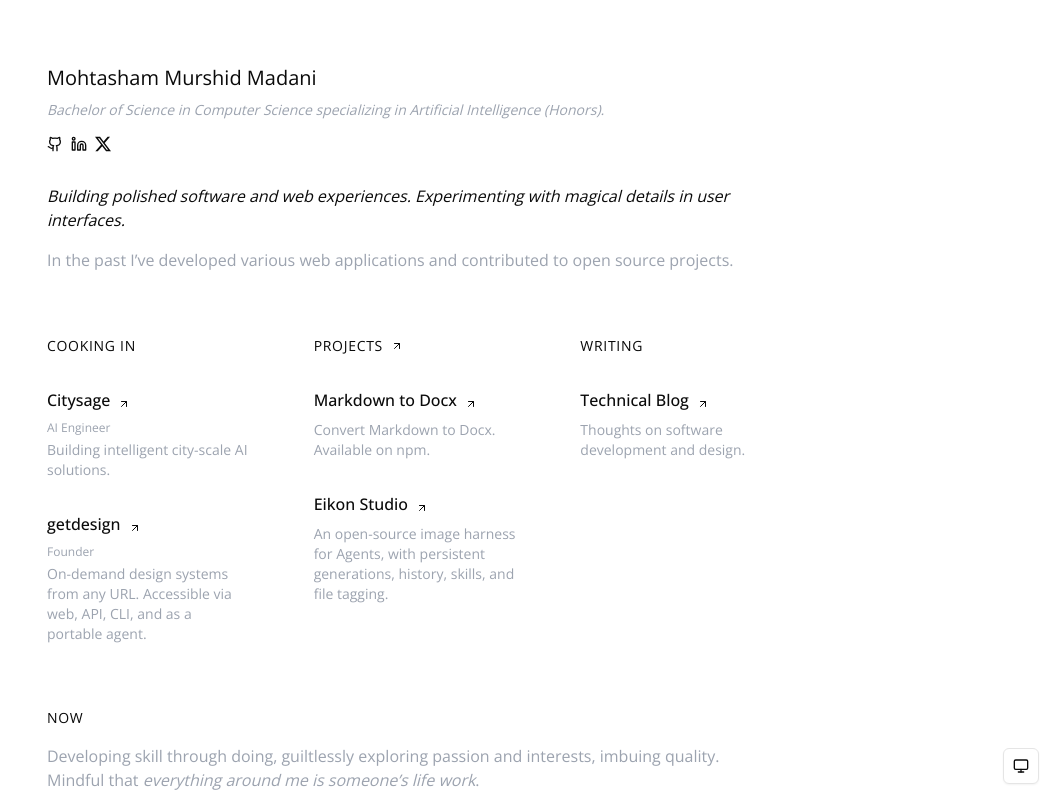
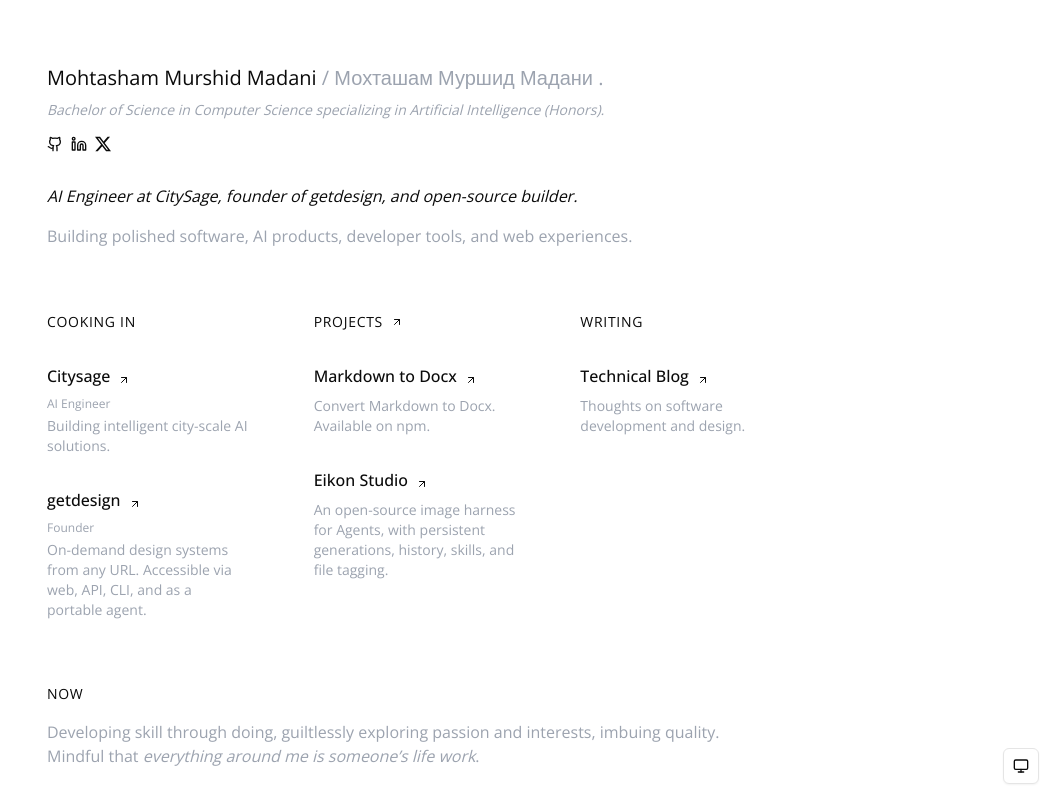
Before and after one commit to MohtashamMurshid/portfoliowithm, a Next.js app: page / in a window 1280 px wide. Shown: the top 800 px of the page, without its empty margins (225-1280 px from the left). Built offline with nearby package versions, Linux system fonts and the light colour scheme; no server answers.

Commit message:
fix: strengthen personal SEO signals

```diff
--- a/app/layout.tsx
+++ b/app/layout.tsx
@@ -3,6 +3,12 @@
 import { ThemeProvider } from "@/components/theme-provider";
 import { Open_Sans } from "next/font/google";
 import { ModeToggle } from "@/components/ModeToggle";
+
+const siteUrl = "https://www.mohtasham.dev";
+const homeUrl = `${siteUrl}/`;
+const siteName = "Mohtasham Murshid Madani";
+const siteDescription =
+  "Mohtasham Murshid Madani is an AI Engineer at CitySage, founder of getdesign, and open-source builder creating AI, developer tooling, and web experiences.";
 
 // If loading a variable font, you don't need to specify the font weight
 const sans = Open_Sans({
@@ -11,46 +17,50 @@
 });
 
 export const metadata: Metadata = {
-  metadataBase: new URL("https://mohtasham.dev"),
+  metadataBase: new URL(siteUrl),
   title: {
-    default: "Mohtasham Murshid Madani",
-    template: "%s | Mohtasham Murshid Madani",
+    default:
+      "Mohtasham Murshid Madani | AI Engineer at CitySage, Founder of getdesign",
+    template: `%s | ${siteName}`,
   },
-  description: "Software Engineer, AI Researcher, and Entrepreneur",
+  description: siteDescription,
   keywords: [
     "Mohtasham Murshid Madani",
+    "AI Engineer at CitySage",
+    "getdesign founder",
+    "open-source builder",
     "Software Engineer",
     "AI Researcher",
     "Entrepreneur",
     "Portfolio",
     "Developer",
   ],
-  authors: [{ name: "Mohtasham Murshid Madani", url: "https://mohtasham.dev" }],
-  creator: "Mohtasham Murshid Madani",
-  publisher: "Mohtasham Murshid Madani",
+  authors: [{ name: siteName, url: homeUrl }],
+  creator: siteName,
+  publisher: siteName,
   alternates: {
-    canonical: "/",
+    canonical: homeUrl,
   },
   openGraph: {
     type: "website",
     locale: "en_US",
-    url: "https://mohtasham.dev",
+    url: homeUrl,
     siteName: "Mohtasham's Portfolio",
-    title: "Mohtasham Murshid Madani",
-    description: "Software Engineer, AI Researcher, and Entrepreneur",
+    title: "Mohtasham Murshid Madani | AI Engineer at CitySage",
+    description: siteDescription,
     images: [
       {
         url: "/opengraph-image.png",
         width: 1200,
         height: 630,
-        alt: "Mohtasham Murshid Madani",
+        alt: siteName,
       },
     ],
   },
   twitter: {
     card: "summary_large_image",
-    title: "Mohtasham Murshid Madani",
-    description: "Software Engineer, AI Researcher, and Entrepreneur",
+    title: "Mohtasham Murshid Madani | AI Engineer at CitySage",
+    description: siteDescription,
     images: ["/twitter-image.png"],
     creator: "@mohtashamdotdev",
   },
@@ -94,19 +104,60 @@
               __html: JSON.stringify({
                 "@context": "https://schema.org",
                 "@type": "Person",
-                name: "Mohtasham Murshid Madani",
-                url: "https://mohtasham.dev",
+                "@id": `${siteUrl}/#person`,
+                name: siteName,
+                alternateName: [
+                  "Mohtasham Madani",
+                  "\u0645\u062D\u062A\u0634\u0645 \u0645\u0631\u0634\u062F \u0645\u062F\u0646\u064A",
+                ],
+                url: homeUrl,
                 sameAs: [
-                  "https://github.com/mohtashammurshid",
-                  "https://www.instagram.com/mohtashammurshid/",
+                  "https://github.com/MohtashamMurshid",
                   "https://www.linkedin.com/in/mohtashammurshid/",
                   "https://x.com/mohtashamdotdev",
+                  "https://www.instagram.com/mohtashammurshid/",
+                  "https://peerlist.io/mohtasham",
+                  "https://luma.com/user/mohtasham",
                 ],
-                jobTitle: "Software Engineer",
+                jobTitle: "AI Engineer",
                 worksFor: {
                   "@type": "Organization",
-                  name: "Independent",
+                  name: "CitySage",
+                  url: "https://citysage.my",
                 },
+                founder: {
+                  "@type": "Organization",
+                  name: "getdesign",
+                  url: "https://getdesign.app",
+                },
+                knowsAbout: [
+                  "Artificial intelligence",
+                  "Software engineering",
+                  "Developer tools",
+                  "Open source software",
+                  "Web development",
+                  "Design systems",
+                ],
+                makesOffer: [
+                  {
+                    "@type": "Offer",
+                    itemOffered: {
+                      "@type": "SoftwareApplication",
+                      name: "getdesign",
+                      applicationCategory: "DesignApplication",
+                      url: "https://getdesign.app",
+                    },
+                  },
+                  {
+                    "@type": "Offer",
+                    itemOffered: {
+                      "@type": "SoftwareApplication",
+                      name: "@mohtasham/md-to-docx",
+                      applicationCategory: "DeveloperApplication",
+                      url: "https://www.npmjs.com/package/@mohtasham/md-to-docx",
+                    },
+                  },
+                ],
               }),
             }}
           />
@@ -117,7 +168,7 @@
                 "@context": "https://schema.org",
                 "@type": "WebSite",
                 name: "Mohtasham's Portfolio",
-                url: "https://mohtasham.dev",
+                url: homeUrl,
                 potentialAction: {
                   "@type": "SearchAction",
                   target:
--- a/app/robots.ts
+++ b/app/robots.ts
@@ -1,7 +1,7 @@
 import type { MetadataRoute } from "next";
 
 export default function robots(): MetadataRoute.Robots {
-  const baseUrl = "https://mohtasham.dev";
+  const baseUrl = "https://www.mohtasham.dev";
   return {
     rules: {
       userAgent: "*",
--- a/app/sitemap.ts
+++ b/app/sitemap.ts
@@ -1,7 +1,7 @@
 import type { MetadataRoute } from "next";
 
 export default function sitemap(): MetadataRoute.Sitemap {
-  const baseUrl = "https://mohtasham.dev";
+  const baseUrl = "https://www.mohtasham.dev";
   const now = new Date();
   return [
     {
--- a/components/DynamicHeading.tsx
+++ b/components/DynamicHeading.tsx
@@ -2,10 +2,14 @@
 import { useState, useEffect } from "react";
 
 interface DynamicHeadingProps {
-  names: string[]; // Accept the names array as a prop
+  primaryName: string;
+  names: string[];
 }
 
-const DynamicHeading: React.FC<DynamicHeadingProps> = ({ names }) => {
+const DynamicHeading: React.FC<DynamicHeadingProps> = ({
+  primaryName,
+  names,
+}) => {
   const [currentName, setCurrentName] = useState(names[0]);
   const [hovered, setHovered] = useState(false);
   const [mounted, setMounted] = useState(false);
@@ -46,7 +50,11 @@
       onMouseEnter={() => setHovered(true)}
       onMouseLeave={() => setHovered(false)}
     >
-      {currentName}
+      <span>{primaryName}</span>
+      <span className="text-gray-400" dir="auto">
+        {" "}
+        / {currentName}
+      </span>
     </h1>
   );
 };
--- a/components/Header.tsx
+++ b/components/Header.tsx
@@ -2,6 +2,7 @@
 import SocialLinks from "@/components/SocialLinks";
 
 interface HeaderProps {
+  primaryName: string;
   names: string[];
   subtitle: string;
   description: string;
@@ -12,6 +13,7 @@
 }
 
 const Header = ({
+  primaryName,
   names,
   subtitle,
   description,
@@ -22,7 +24,7 @@
 }: HeaderProps) => {
   return (
     <header className="mb-16">
-      <DynamicHeading names={names} />
+      <DynamicHeading primaryName={primaryName} names={names} />
       <p className="text-gray-400 mt-2 text-sm italic">{subtitle}</p>
       <SocialLinks githubUrl={githubUrl} linkedinUrl={linkedinUrl} xUrl={xUrl} />
       <p className="text-l italic mb-4">{description}</p>
--- a/components/Landing.tsx
+++ b/components/Landing.tsx
@@ -15,17 +15,17 @@
     "\u83AB\u8D6B\u5854\u6C99\u59C6\u00B7\u7A46\u5C14\u5E0C\u5FB7\u00B7\u9A6C\u8FBE\u5C3C",
     "\u30E2\u30BF\u30B7\u30E3\u30E0\u30FB\u30E0\u30EB\u30B7\u30C9\u30FB\u30DE\u30C0\u30CB",
     "\u041C\u043E\u0445\u0442\u0430\u0448\u0430\u043C \u041C\u0443\u0440\u0448\u0438\u0434 \u041C\u0430\u0434\u0430\u043D\u0438 .",
-    "Mohtasham Murshid Madani",
   ];
 
   const headerData = {
+    primaryName: "Mohtasham Murshid Madani",
     names,
     subtitle:
       "Bachelor of Science in Computer Science specializing in Artificial Intelligence (Honors).",
     description:
-      "Building polished software and web experiences. Experimenting with magical details in user interfaces.",
+      "AI Engineer at CitySage, founder of getdesign, and open-source builder.",
     pastExperience:
-      "In the past I\u2019ve developed various web applications and contributed to open source projects.",
+      "Building polished software, AI products, developer tools, and web experiences.",
     githubUrl: "https://github.com/mohtashammurshid",
     linkedinUrl: "https://www.linkedin.com/in/mohtashammurshid/",
     xUrl: "https://x.com/mohtashamdotdev",
```
